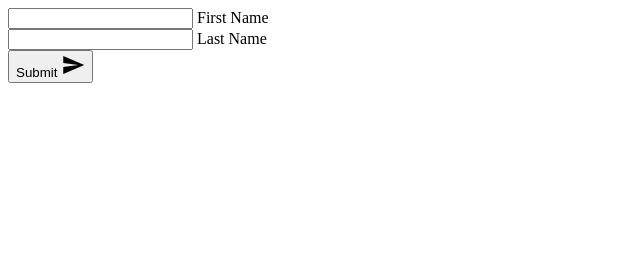
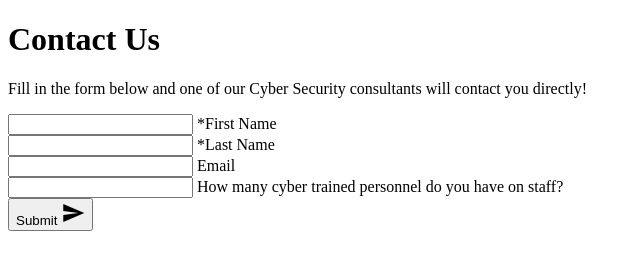
Before and after one commit to MStreet3/michaelanthonystreet.com, a plain HTML site: page fcc/responsivewebcert/survey-form/survey.html in a window 1280 px wide. Shown: the whole page, without its empty margins (0-641 px from the left). Drawn offline with Linux system fonts and the light colour scheme.

Commit message:
updating resume, about section and worked on FCC project

```diff
--- a/fcc/responsivewebcert/survey-form/survey.html
+++ b/fcc/responsivewebcert/survey-form/survey.html
@@ -6,6 +6,7 @@
     <meta charset="utf-8" />
     <!--Import Google Icon Font-->
     <link href="https://fonts.googleapis.com/icon?family=Material+Icons" rel="stylesheet">
+    <script src="https://gitcdn.link/repo/freeCodeCamp/testable-projects-fcc/master/build/bundle.js"></script>
 
     <!--Let browser know website is optimized for mobile-->
     <meta name="viewport" content="width=device-width, initial-scale=1.0" />
@@ -17,19 +18,31 @@
 <body>
     <div id="wrapper" class="container">
         <div>
-            <form id="input-form">
+            <h1 id="title">Contact Us</h1>
+            <p id="description">Fill in the form below and one of our Cyber Security consultants will contact you directly!</p>
+        </div>
+        <div>
+            <form id="survey-form">
                 <div id="input-fields">
                     <div>
-                        <input name="first_name" type="text" class="validate" />
-                        <label for="first_name">First Name</label>
+                        <input name="first_name" id="name" type="text" class="validate" required/>
+                        <label for="first_name" id="name-label"><span class="asterisk">*</span>First Name</label>
                     </div>
                     <div>
-                        <input name="last_name" type="text" class="validate" />
-                        <label for="last_name">Last Name</label>
+                        <input name="last_name" type="text" class="validate" required/>
+                        <label for="last_name"><span class="asterisk">*</span>Last Name</label>
+                    </div>
+                    <div>
+                        <input name="email" id="email" type="text" class="validate" />
+                        <label for="last_name" id="email-label">Email</label>
+                    </div>
+                    <div>
+                        <input name="cyber_staff" id="number" type="text" class="validate" />
+                        <label for="cyber_staff" id="number-label">How many cyber trained personnel do you have on staff?</label>
                     </div>
                 </div>
                 <div id="button">
-                    <button id="submit-btn" type="submit" name="action">
+                    <button id="submit" type="submit" name="action">
                         Submit
                         <i class="material-icons right">send</i>
                     </button>
```
Also changed, not shown: index.html (+5 -2 lines), demos/evercoin/evercalc.html (renamed from demos/evercoin/testEvercoin_1.1.html), 1 other file.
